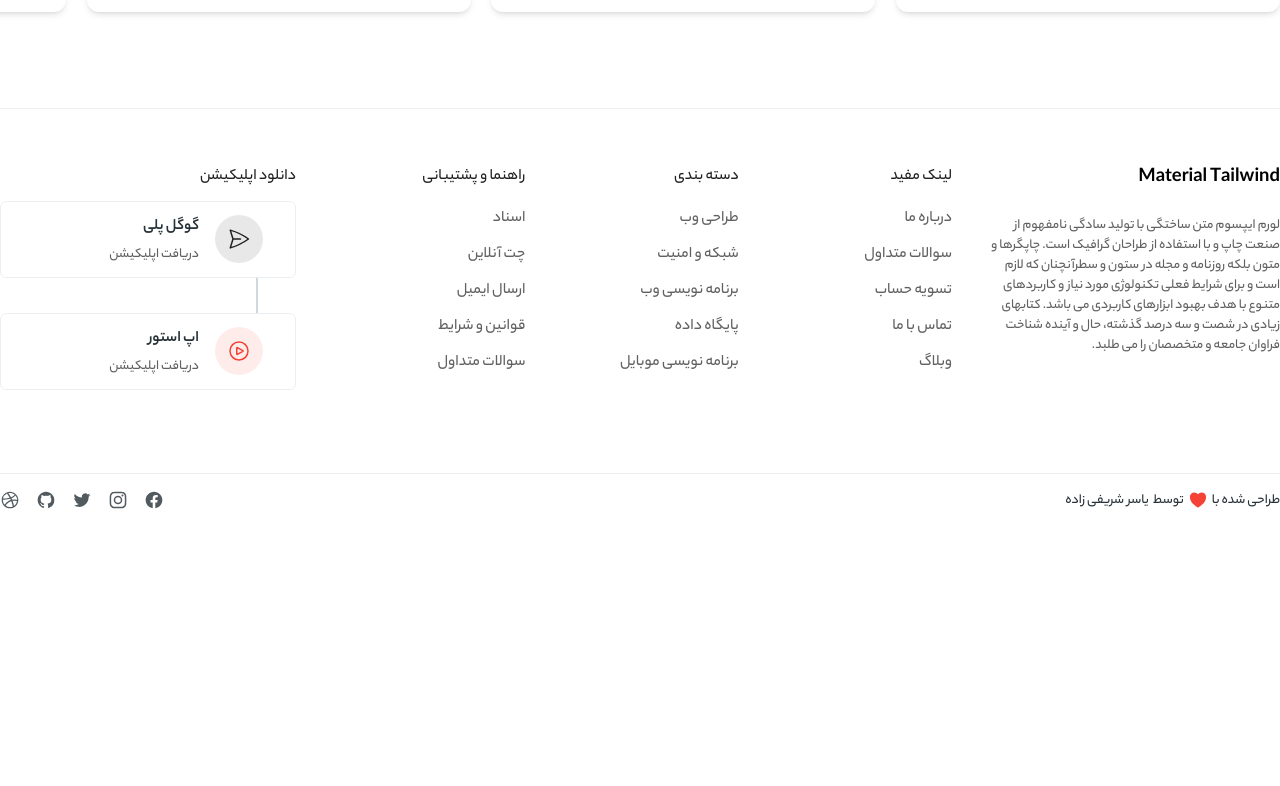
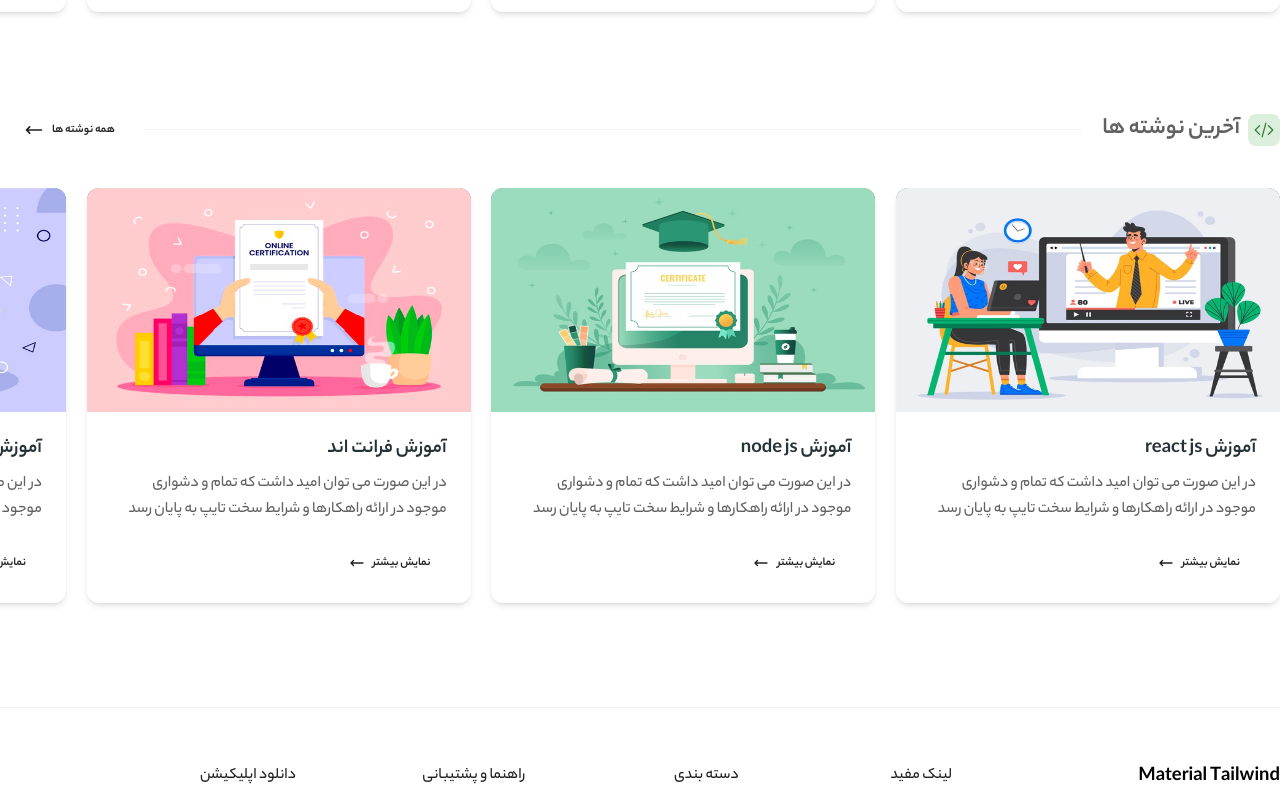
Before and after one commit to yasersharifi/education-next-site, a Next.js app: page / in a window 1280 px wide. Shown: the part 1377-2163 px from the top of the page. Before the commit the page ends 1904 px from the top, so only its background shows below. Built offline with nearby package versions, Linux system fonts and the light colour scheme.

Commit message:
fixed blog page

```diff
--- a/public/assets/css/font.css
+++ b/public/assets/css/font.css
@@ -25,6 +25,6 @@
 		 url('./../fonts/yekan-bakh/Yekan\ Bakh\ FaNum\ 06\ Bold.ttf') format('truetype');
 }
 
-html, body, h1, h2, h3, h4, h5, h6, p ,a , input, span, div, section, ul, li, select, option, footer, header {
+html, body, h1, h2, h3, h4, h5, h6, p ,a , input, span, div, section, ul, li, select, option, footer, header, button {
 	font-family: YekanBakh, sans-serif !important;
 }
--- /dev/null
+++ b/src/app/(site)/weblog/page.tsx
@@ -0,0 +1,45 @@
+import CourseCard from "@/components/course/course-card";
+import { ICourse } from "@/interfaces/course.interface";
+import { IPost } from "@/interfaces/post.interface";
+import PostCard from "@/components/post/post-card";
+
+
+export async function fetchLatestCourse() {
+    try {
+        const res = await fetch("http://localhost:3000/course/api", {
+            headers: {
+                'Content-Type': 'application/json',
+            },
+            cache: 'no-store',
+        });
+
+        if (! res.ok) {
+            throw new Error("Fetch Last Courses Failed !");
+        }
+
+        const result = await res.json();
+
+        return result.statusText === 'success' ? result.data : [];
+    } catch (err: any) {
+        console.log(err.message);
+        return [];
+    }
+}
+
+export default async function WeblogPage() {
+    const allPosts: IPost[] = await fetchLatestCourse();
+
+    return (
+        <div
+            className="grid w-full grid-cols-1 gap-2 mx-auto md:gap-3 sm:grid-cols-2 md:grid-cols-3 max-w-7xl"
+        >
+            {
+                allPosts && allPosts.length && allPosts.map((post: ICourse) => (
+                    <PostCard
+                        post={post}
+                    />
+                ))
+            }
+        </div>
+    )
+}
--- a/src/app/layout.tsx
+++ b/src/app/layout.tsx
@@ -4,6 +4,9 @@ export const metadata = {
 }
 
 import "./global.css";
+
+import SiteHeader from "@/components/layout/site/header";
+import SiteFooter from "@/components/layout/site/footer";
 
 export default function RootLayout({
   children,
@@ -12,10 +15,14 @@ export default function RootLayout({
 }) {
   return (
     <html lang="fa" dir="rtl">
-      <head>
-        <link rel="stylesheet" href="/assets/css/font.css" />
-      </head>
-      <body>{children}</body>
+        <head>
+            <link rel="stylesheet" href="/assets/css/font.css" />
+        </head>
+        <body>
+            <SiteHeader />
+            {children}
+            <SiteFooter />
+        </body>
     </html>
   )
 }
--- a/src/app/page.tsx
+++ b/src/app/page.tsx
@@ -11,6 +11,7 @@ import { ArrowLongLeftIcon, ArrowLongRightIcon, CodeBracketIcon } from "@heroico
 import { ICourse } from "@/interfaces/course.interface";
 import SiteBanner from "@/components/banner";
 import SiteTrips from "@/components/trips";
+import PostListSlider from "@/components/post/post-list-slider";
 
 export async function fetchLatestCourse() {
     try {
@@ -39,12 +40,11 @@ export default async function HomePage() {
 
     return (
         <>
-            <SiteHeader />
-
             <SiteBanner />
 
             <SiteTrips />
 
+            {/* Courses Slider */}
             <section
                 className="w-full px-4 mx-auto my-20 max-w-7xl lg:px-0"
             >
@@ -75,7 +75,36 @@ export default async function HomePage() {
                 <CourseListSlider courses={latestsCourse} />
             </section>
 
-            <SiteFooter />
+            {/* Posts Slider */}
+            <section
+                className="w-full px-4 mx-auto my-20 max-w-7xl lg:px-0"
+            >
+                <div className="flex items-center justify-between gap-1 mb-3">
+                    <Typography
+                        variant="h4"
+                        className="flex items-center gap-2 pl-4 text-gray-700 shrink-0"
+                    >
+                        <Chip
+                            variant="ghost"
+                            color="green"
+                            size="lg"
+                            value={<CodeBracketIcon className="w-5 h-5 text-green-800" />}
+                            className="p-1.5"
+                        />
+
+                        آخرین نوشته ها
+                    </Typography>
+
+                    <span className="block w-full h-0 border-t border-gray-100 grow"></span>
+
+                    <Button variant="text" className="flex items-center gap-2 shrink-0">
+                        <span>همه نوشته ها </span>
+                        <ArrowLongLeftIcon strokeWidth={2} className="w-5 h-5" />
+                    </Button>
+
+                </div>
+                <PostListSlider posts={latestsCourse} />
+            </section>
         </>
     );
 }
--- /dev/null
+++ b/src/components/post/post-card.tsx
@@ -0,0 +1,49 @@
+import {
+    Card,
+    CardBody,
+    CardFooter,
+    Typography,
+    Button,
+    CardHeader,
+} from "@/mt-react";
+import { RocketLaunchIcon } from "@heroicons/react/24/solid";
+import { ArrowLongLeftIcon, ArrowLongRightIcon } from "@heroicons/react/24/outline";
+import { IPost } from "@/interfaces/post.interface";
+import Image from "next/image";
+
+interface IProps {
+    post: IPost
+}
+
+export default function PostCard(props: IProps) {
+    const { post } = props;
+
+    return (
+        <Card className="my-6 w-96">
+            <CardHeader color="blue-gray" className="relative h-56 !m-0 !shadow-none !rounded-b-none" floated={false}>
+                <Image
+                    src={post.image}
+                    alt="img-blur-shadow"
+                    fill
+                />
+            </CardHeader>
+
+            <CardBody>
+            <Typography variant="h5" color="blue-gray" className="mb-2">
+                { post.title }
+            </Typography>
+            <Typography>
+            در این صورت می توان امید داشت که تمام و دشواری موجود در ارائه راهکارها و شرایط سخت تایپ به پایان رسد
+            </Typography>
+            </CardBody>
+            <CardFooter className="pt-0">
+            <a href="#" className="inline-block">
+                <Button size="sm" variant="text" className="flex items-center gap-2">
+                    نمایش بیشتر
+                    <ArrowLongLeftIcon strokeWidth={2} className="w-4 h-4" />
+                </Button>
+            </a>
+            </CardFooter>
+        </Card>
+    );
+}
--- /dev/null
+++ b/src/components/post/post-list-slider.tsx
@@ -0,0 +1,32 @@
+"use client";
+import { Swiper, SwiperSlide } from 'swiper/react';
+import PostCard from './post-card';
+import "swiper/css";
+import { IPost } from '@/interfaces/post.interface';
+
+interface IProps {
+    posts: IPost[],
+}
+
+export default function PostListSlider(props: IProps) {
+    const { posts } = props;
+
+    return (
+        <Swiper
+            spaceBetween={15}
+            slidesPerView={3.2}
+            onSlideChange={() => console.log('slide change')}
+            onSwiper={(swiper) => console.log(swiper)}
+        >
+            {
+                posts && posts.length && posts.map((post: IPost) => (
+                    <SwiperSlide key={post.id}>
+                        <PostCard
+                            post={post}
+                        />
+                    </SwiperSlide>
+                ))
+            }
+        </Swiper>
+    )
+}
```
Also changed, not shown: src/interfaces/post.interface.ts (added, +8 -0 lines), src/components/post-card.tsx (added).
